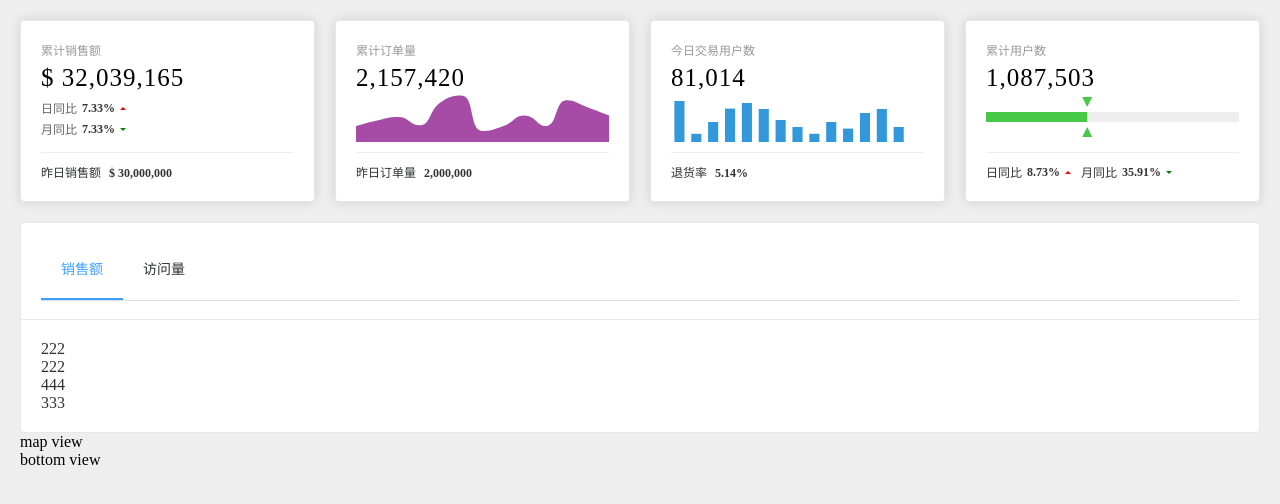
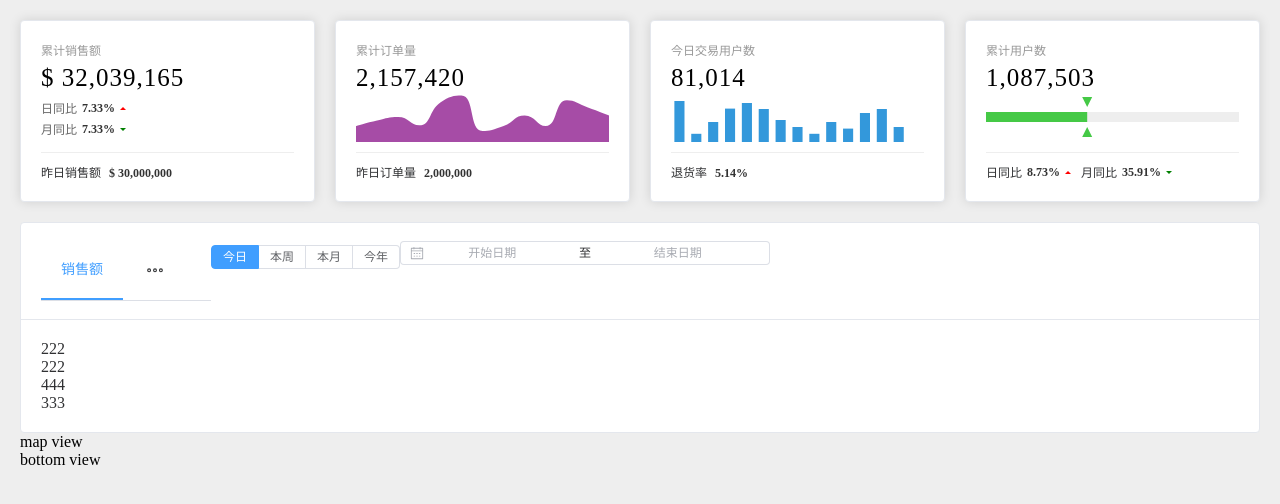
Before and after one commit to 17801020645/datav-report-dev, a Vue app: page / in a window 1280 px wide. Shown: the top 504 px of the page. Built offline with nearby package versions, Linux system fonts and the light colour scheme; the HTML template or start-up script is replaced by a standard one.

Commit message:
解决pick-opions弃用,shortcuts替换后完成快捷选择的功能, 方法:通过下载源码,在源码中找示例

```diff
--- a/src/components/SalesView/SalesIndex.vue
+++ b/src/components/SalesView/SalesIndex.vue
@@ -3,10 +3,27 @@
     <el-card shadow="hover">
       <template v-slot:header>
         <div class="menu-wrapper">
-          <el-menu mode="horizontal" :default-active="activeIndex" @select="handleSelect">
+          <el-menu mode="horizontal" :default-active="activeIndex" @select="onMenuSelect">
             <el-menu-item index="1">销售额</el-menu-item>
             <el-menu-item index="2">访问量</el-menu-item>
           </el-menu>
+          <div class="menu-right">
+            <el-radio-group v-model="radioSelect" size="small">
+              <el-radio-button label="今日"></el-radio-button>
+              <el-radio-button label="本周"></el-radio-button>
+              <el-radio-button label="本月"></el-radio-button>
+              <el-radio-button label="今年"></el-radio-button>
+            </el-radio-group>
+            <el-date-picker
+              type="daterange"
+              v-model="date"
+              range-separator="至"
+              start-placeholder="开始日期"
+              end-placeholder="结束日期"
+              size="small"
+              :shortcuts="shortcuts"
+            />
+          </div>
         </div>
       </template>
 
@@ -23,16 +40,65 @@
 import { ref, watchEffect } from 'vue'
 
 const activeIndex = ref<string>('1')
+const radioSelect = ref<string>('今日')
+const date = ref<unknown>()
+// const pickerOptions = ref({
+
+// })
+
+const shortcuts = [
+  {
+    text: '最近一周',
+    value: () => {
+      const start = new Date()
+      const end = new Date()
+      start.setTime(start.getTime() - 3600 * 24 * 1000 * 7)
+      return [start, end]
+    },
+  },
+  {
+    text: '最近一个月',
+    value: () => {
+      const start = new Date()
+      const end = new Date()
+      start.setTime(start.getTime() - 3600 * 24 * 1000 * 30)
+      return [start, end]
+    },
+  },
+  {
+    text: '最近三个月',
+    value: () => {
+      const start = new Date()
+      const end = new Date()
+      start.setTime(start.getTime() - 3600 * 24 * 1000 * 90)
+      return [start, end]
+    },
+  },
+]
 
 watchEffect(() => console.log(activeIndex.value))
+watchEffect(() => console.log(radioSelect.value))
 
-function handleSelect(key: string) {
+function onMenuSelect(key: string) {
   activeIndex.value = key
 }
+
+// const pickerOptions = computed(() => {
+//   return {
+//     shortcuts: [
+//       {
+//         text: '最近一周',
+//       },
+//     ],
+//   }
+// })
 </script>
 
 <style scoped lang="scss">
 .sales-view {
   margin-top: 20px;
+  .menu-wrapper {
+    display: flex;
+  }
 }
 </style>
```
